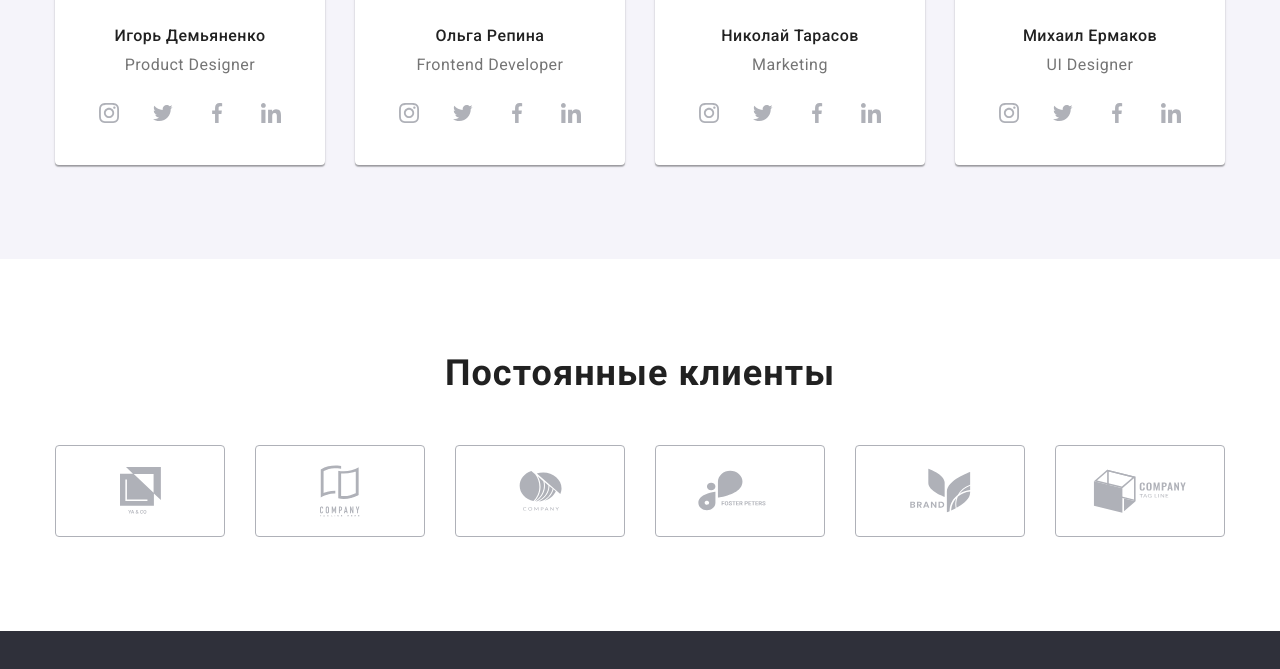
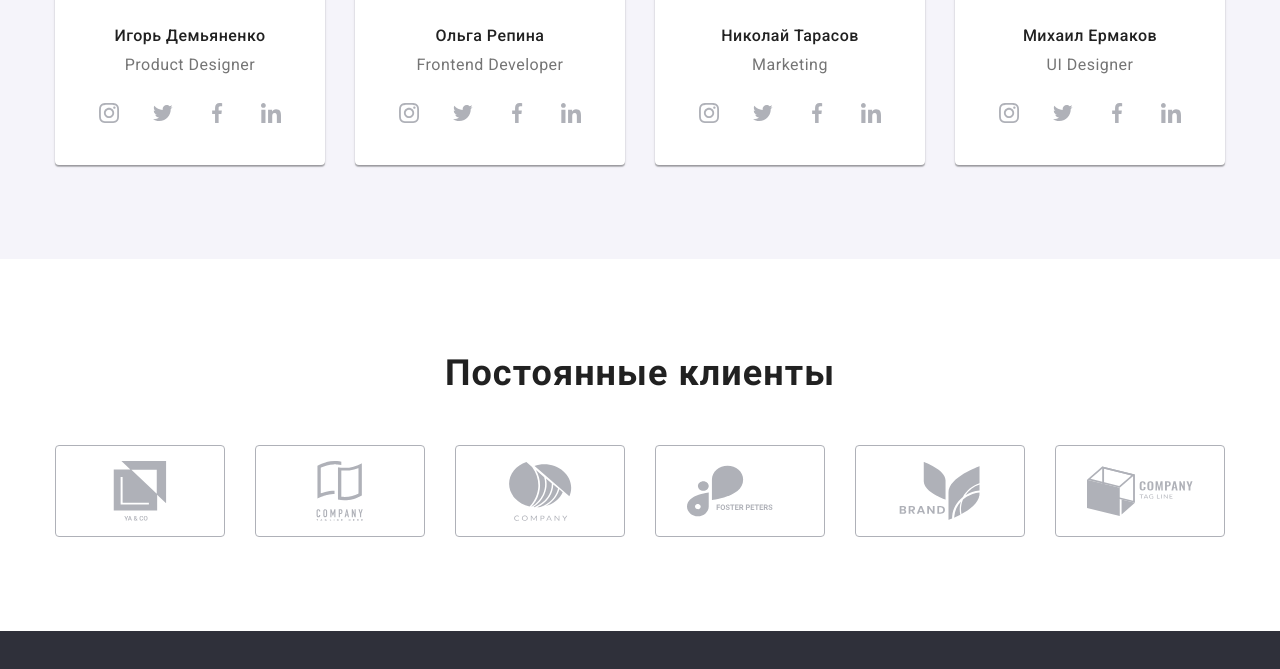
Before and after one commit to DSkoroplias/goit-markup-hw-04, a plain HTML site: page index.html in a window 1280 px wide. Shown: the part 2045-2714 px from the top of the page. Drawn offline with nearby package versions, Linux system fonts and the light colour scheme.

Commit message:
fixed it

```diff
--- a/css/styles.css
+++ b/css/styles.css
@@ -232,14 +232,18 @@ address {
 }
 
 .feature-bg {
+    height: 120px;
+    display: flex;
+    justify-content: center;
+    align-items: center;
     background-color: var(--primary-bg-color);
     border-radius: 4px;
     margin-bottom: 30px;
 }
 
 .feature-icon {
-    height: 120px;
-    padding: 20px 100px;
+    height: 70px;
+    width: 70px;
 }
 
 .feauture-title {
--- a/index.html
+++ b/index.html
@@ -476,7 +476,11 @@
                     <ul class="client-list">
                         <li class="client-item">
                             <a href="" class="client-link">
-                                <svg class="client-icon" width="41" height="47">
+                                <svg
+                                    class="client-icon"
+                                    width="106"
+                                    height="60"
+                                >
                                     <use
                                         href="./images/sprite.svg#client1"
                                     ></use>
@@ -485,7 +489,11 @@
                         </li>
                         <li class="client-item">
                             <a href="" class="client-link">
-                                <svg class="client-icon" width="40" height="52">
+                                <svg
+                                    class="client-icon"
+                                    width="106"
+                                    height="60"
+                                >
                                     <use
                                         href="./images/sprite.svg#client2"
                                     ></use>
@@ -494,7 +502,11 @@
                         </li>
                         <li class="client-item">
                             <a href="" class="client-link">
-                                <svg class="client-icon" width="43" height="41">
+                                <svg
+                                    class="client-icon"
+                                    width="106"
+                                    height="60"
+                                >
                                     <use
                                         href="./images/sprite.svg#client3"
                                     ></use>
@@ -503,7 +515,11 @@
                         </li>
                         <li class="client-item">
                             <a href="" class="client-link">
-                                <svg class="client-icon" width="84" height="41">
+                                <svg
+                                    class="client-icon"
+                                    width="106"
+                                    height="60"
+                                >
                                     <use
                                         href="./images/sprite.svg#client4"
                                     ></use>
@@ -512,7 +528,11 @@
                         </li>
                         <li class="client-item">
                             <a href="" class="client-link">
-                                <svg class="client-icon" width="63" height="45">
+                                <svg
+                                    class="client-icon"
+                                    width="106"
+                                    height="60"
+                                >
                                     <use
                                         href="./images/sprite.svg#client5"
                                     ></use>
@@ -521,7 +541,11 @@
                         </li>
                         <li class="client-item">
                             <a href="" class="client-link">
-                                <svg class="client-icon" width="94" height="44">
+                                <svg
+                                    class="client-icon"
+                                    width="106"
+                                    height="60"
+                                >
                                     <use
                                         href="./images/sprite.svg#client6"
                                     ></use>
@@ -575,11 +599,7 @@
                         </li>
                         <li class="social-item color-icon-bg">
                             <a href="" class="social-link">
-                                <svg
-                                    class="social-icon
-                                    width="20"
-                                    height="20"
-                                >
+                                <svg class="social-icon" width="20" height="20">
                                     <use
                                         href="./images/sprite.svg#twitter"
                                     ></use>
@@ -588,11 +608,7 @@
                         </li>
                         <li class="social-item color-icon-bg">
                             <a href="" class="social-link">
-                                <svg
-                                    class="social-icon"
-                                    width="20"
-                                    height="20"
-                                >
+                                <svg class="social-icon" width="20" height="20">
                                     <use
                                         href="./images/sprite.svg#facebook"
                                     ></use>
@@ -601,11 +617,7 @@
                         </li>
                         <li class="social-item color-icon-bg">
                             <a href="" class="social-link">
-                                <svg
-                                    class="social-icon"
-                                    width="20"
-                                    height="20"
-                                >
+                                <svg class="social-icon" width="20" height="20">
                                     <use
                                         href="./images/sprite.svg#linkedin"
                                     ></use>
```
Also changed, not shown: portfolio.html (+3 -15 lines).
